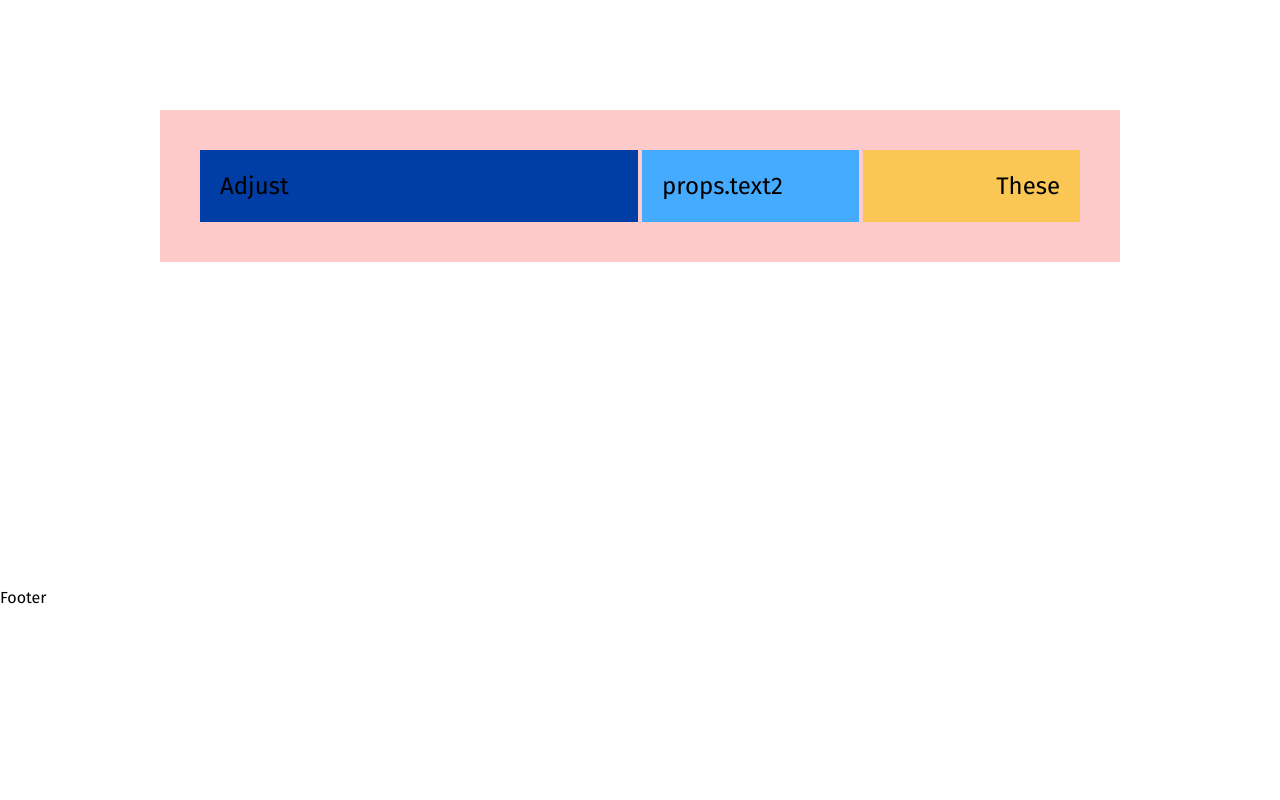
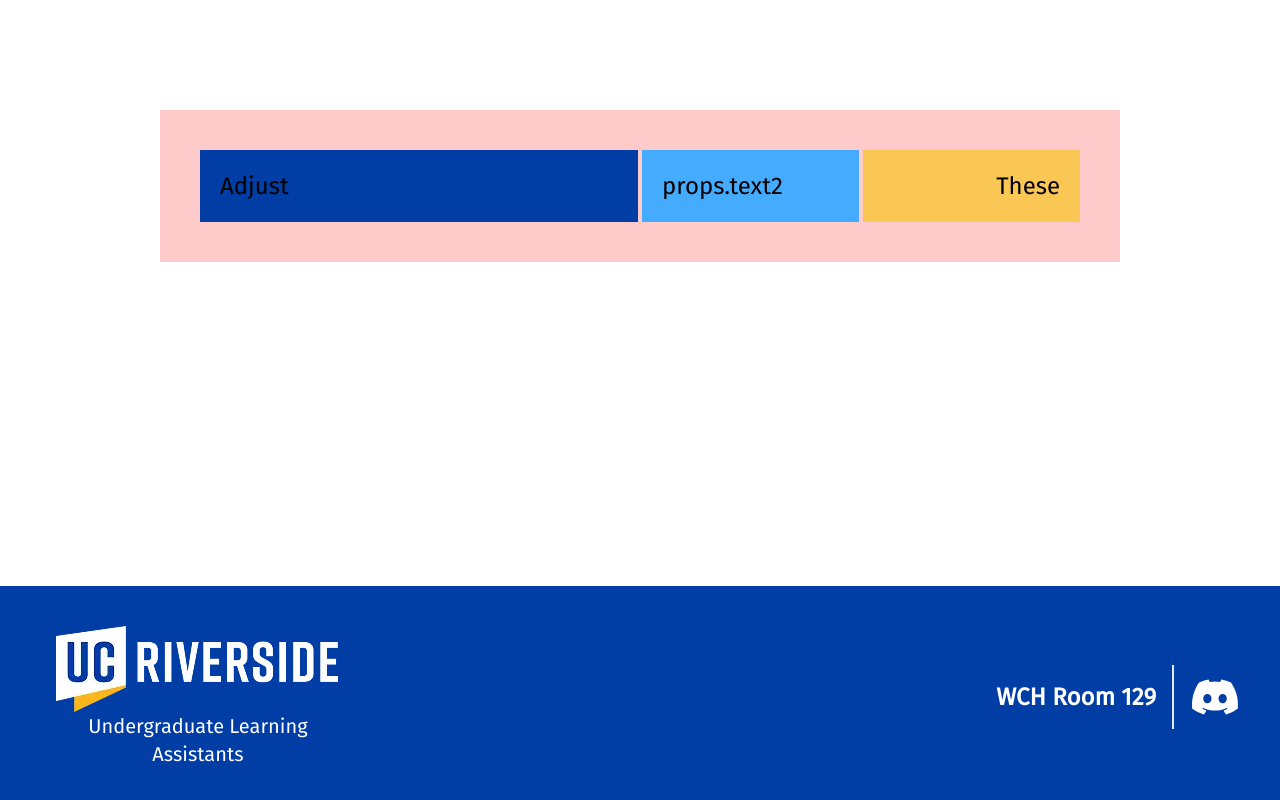
Before and after one commit to acm-ucr/cse-ula, a Next.js app: page / in a window 1280 px wide. Shown: the part 238-1038 px from the top of the page. Before the commit the page ends 848 px from the top, so only its background shows below. Built offline with nearby package versions, Linux system fonts and the light colour scheme.

Commit message:
ULA footer

```diff
--- a/package.json
+++ b/package.json
@@ -18,7 +18,8 @@
     "motion": "^12.11.3",
     "next": "^13.5.11",
     "react": "18.2.0",
-    "react-dom": "18.2.0"
+    "react-dom": "18.2.0",
+    "react-icons": "^5.5.0"
   },
   "devDependencies": {
     "@eslint/js": "~9.8.0",
--- a/src/components/Footer.tsx
+++ b/src/components/Footer.tsx
@@ -1,4 +1,25 @@
+import Image from "next/image";
+import RiversideLogo from "@/public/riversideLogo.webp";
+import { FaDiscord } from "react-icons/fa";
+import Link from "next/link"
 const Footer = () => {
-  return <div className="">Footer</div>;
+  return (
+    <div className="flex justify-between bg-ula-blue-primary p-10 text-white">
+      <div className="flex flex-col items-center justify-center">
+        <Image src={RiversideLogo} alt="Logo of UCR" />
+        <div className="w-3/4 text-center text-xl">
+          Undergraduate Learning Assistants
+        </div>
+      </div>
+      <div className="flex items-center gap-4">
+        <div className="border-r-2 p-4 text-2xl font-extrabold">
+          WCH Room 129
+        </div>
+        <Link href="https://discord.com/invite/BUvwNdB6eH">
+          <FaDiscord size={50} />
+        </Link>
+      </div>
+    </div>
+  );
 };
 export default Footer;
```
Also changed, not shown: 1 other file (tests, documents, lock files or other folders).
